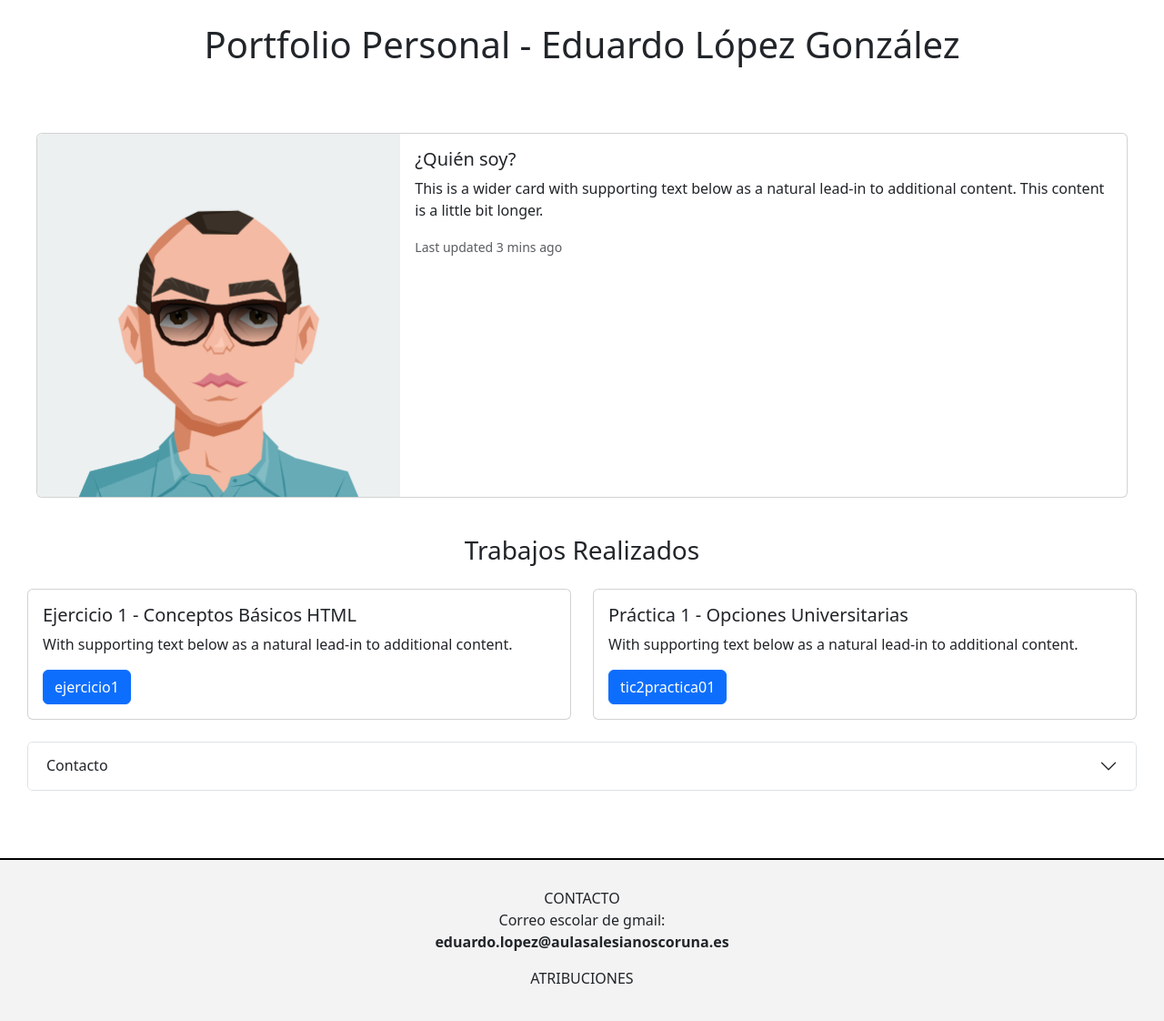
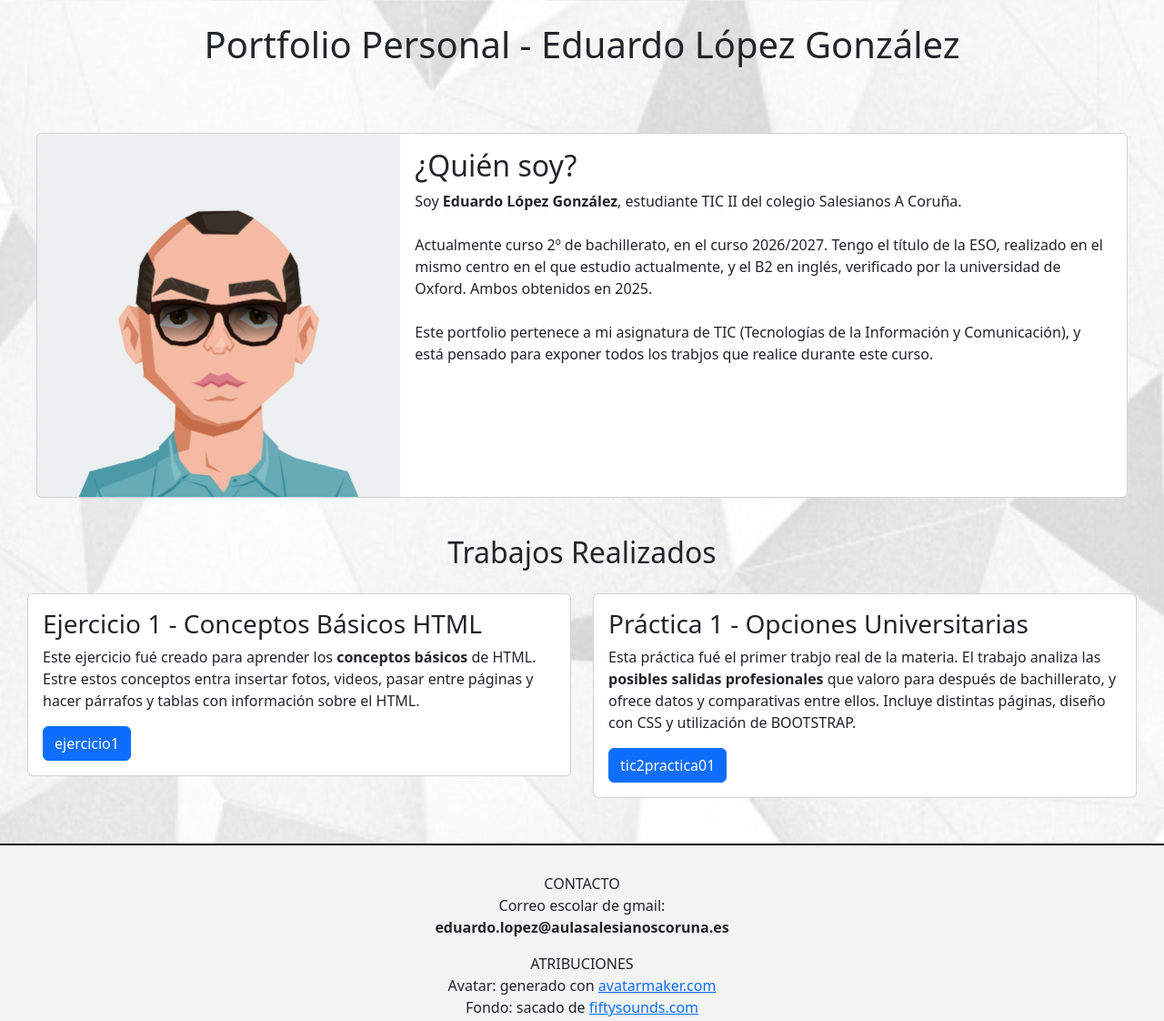
Before and after one commit to eduardolopez122/tic2practica02, a plain HTML site: page index.html in a window 1280 px wide. Shown: the whole page at 91% size. Drawn offline with nearby package versions, Linux system fonts and the light colour scheme.

Commit message:
Últimos avances
Añadí el fondo, terminé el footer y escribí la información.

```diff
--- a/estilos.css
+++ b/estilos.css
@@ -1,5 +1,5 @@
 body {
-    background-image: url();
+    background-image: url("./img/background.jpg");
     background-size: cover;
     background-position: center;
     margin: 10px 30px 50px
--- a/index.html
+++ b/index.html
@@ -18,21 +18,20 @@
               </div>
               <div class="col-md-8">
                 <div class="card-body">
-                  <h5 class="card-title">¿Quién soy?</h5>
-                  <p class="card-text">This is a wider card with supporting text below as a natural lead-in to additional content. This content is a little bit longer.</p>
-                  <p class="card-text"><small class="text-body-secondary">Last updated 3 mins ago</small></p>
+                  <h2 class="card-title">¿Quién soy?</h2>
+                  <p class="card-text">Soy <strong>Eduardo López González</strong>, estudiante TIC II del colegio Salesianos A Coruña.<br><br>Actualmente curso 2º de bachillerato, en el curso 2026/2027. Tengo el título de la ESO, realizado en el mismo centro en el que estudio actualmente, y el B2 en inglés, verificado por la universidad de Oxford. Ambos obtenidos en 2025.<br><br>Este portfolio pertenece a mi asignatura de TIC (Tecnologías de la Información y Comunicación), y está pensado para exponer todos los trabjos que realice durante este curso.</p>
                 </div>
               </div>
             </div>
         </div>
       </div>
-      <h3 class="titulo">Trabajos Realizados</h3>
+      <h2 class="titulo">Trabajos Realizados</h2>
       <div class="row">
         <div class="col-sm-6 mb-3 mb-sm-0">
           <div class="card">
             <div class="card-body">
-              <h5 class="card-title">Ejercicio 1 - Conceptos Básicos HTML</h5>
-              <p class="card-text">With supporting text below as a natural lead-in to additional content.</p>
+              <h3 class="card-title">Ejercicio 1 - Conceptos Básicos HTML</h3>
+              <p class="card-text">Este ejercicio fué creado para aprender los <strong>conceptos básicos</strong> de HTML. Estre estos conceptos entra insertar fotos, videos, pasar entre páginas y hacer párrafos y tablas con información sobre el HTML.</p>
               <a href="./Ejercicio1/index.html" class="btn btn-primary">ejercicio1</a>
             </div>
           </div>
@@ -40,30 +39,16 @@
         <div class="col-sm-6">
           <div class="card">
             <div class="card-body">
-              <h5 class="card-title">Práctica 1 - Opciones Universitarias</h5>
-              <p class="card-text">With supporting text below as a natural lead-in to additional content.</p>
+              <h3 class="card-title">Práctica 1 - Opciones Universitarias</h3>
+              <p class="card-text">Esta práctica fué el primer trabjo real de la materia. El trabajo analiza las <strong>posibles salidas profesionales</strong> que valoro para después de bachillerato, y ofrece datos y comparativas entre ellos. Incluye distintas páginas, diseño con CSS y utilización de BOOTSTRAP.</p>
               <a href="./tic2practica1/index.html" class="btn btn-primary">tic2practica01</a>
             </div>
           </div>
         </div>
-      </div><br>
-      <div class="accordion" id="accordionExample">
-        <div class="accordion-item">
-          <h2 class="accordion-header">
-            <button class="accordion-button collapsed" type="button" data-bs-toggle="collapse" data-bs-target="#collapseTwo" aria-expanded="false" aria-controls="collapseTwo">
-              Contacto
-            </button>
-          </h2>
-          <div id="collapseTwo" class="accordion-collapse collapse" data-bs-parent="#accordionExample">
-            <div class="accordion-body">
-              Correo escolar de gmail:<br><strong>eduardo.lopez@aulasalesianoscoruna.es</strong>
-            </div>
-          </div>
-        </div>
-      </div><br>
+      </div>
       <footer class="centrado">
         <p>CONTACTO<br>Correo escolar de gmail:<br><strong>eduardo.lopez@aulasalesianoscoruna.es</strong></p>
-        <p>ATRIBUCIONES<br></p>
+        <p>ATRIBUCIONES<br>Avatar: generado con <a href="https://avatarmaker.com">avatarmaker.com</a><br>Fondo: sacado de <a href="https://www.fiftysounds.com/es/imagenes-gratis/fondo-blanco.html">fiftysounds.com</a></p>
       </footer>
       <script src="https://cdn.jsdelivr.net/npm/bootstrap@5.3.9/dist/js/bootstrap.bundle.min.js" integrity="sha384-WyOxWvTyr1QaMPfiPJSv76iReVthorl5uWlFtZPyK0IEB0hGzo9y5Bp9mYanr8Bu" crossorigin="anonymous"></script>
     </body>
```
Also changed, not shown: img/background.jpg (added).
